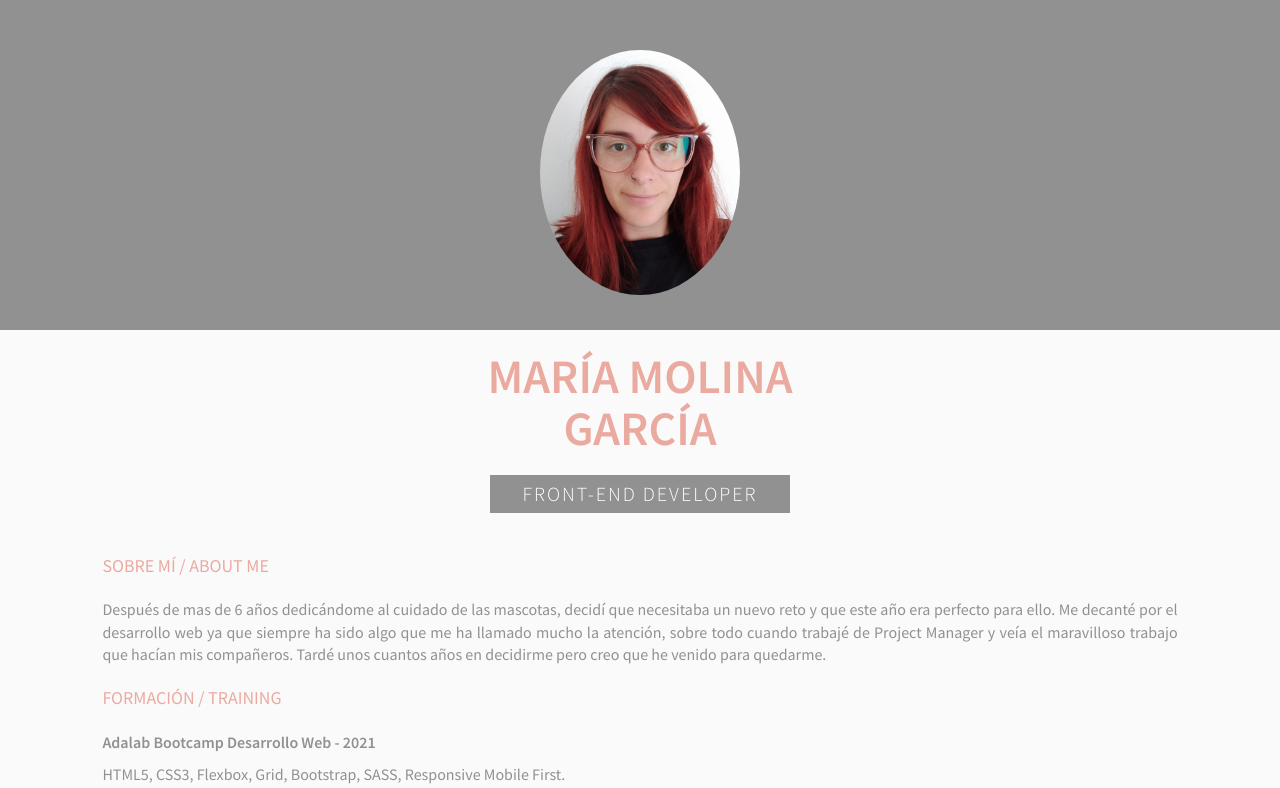
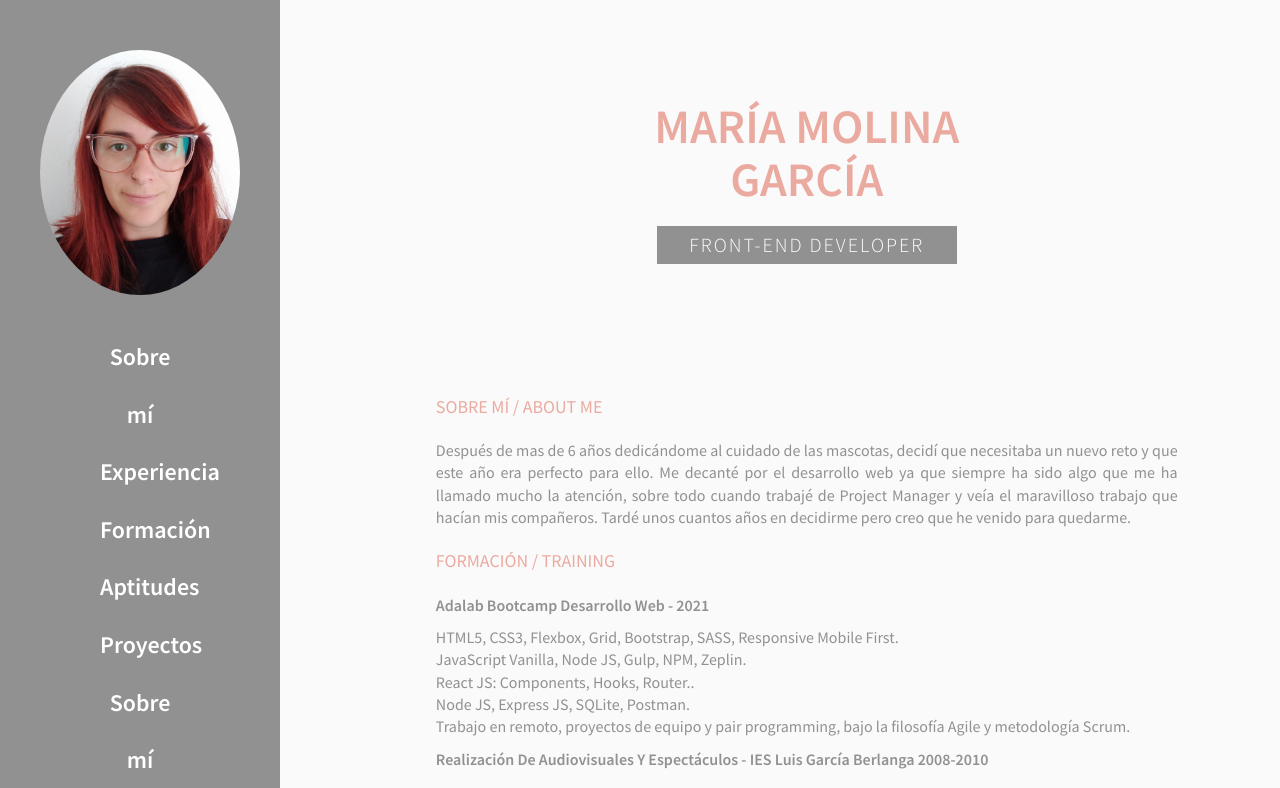
Before and after one commit to mariamolinagarcia/MariaMolina-Porfolio, a React (Create React App) app: page / in a window 1280 px wide. Shown: the top 788 px of the page. Built offline with nearby package versions, Linux system fonts and the light colour scheme.

Commit message:
responsive desktop

```diff
--- a/src/components/App.js
+++ b/src/components/App.js
@@ -1,7 +1,7 @@
 
 import '../styles/app.scss';
 import '../styles/page.scss';
-import Sidebar from './Sidebar';
+import Nav from './Nav';
 import Header from './Header';
 import Main from './Main';
 import Footer from './Footer';
@@ -12,7 +12,7 @@ function App() {
   return (
     <div class='page'>
     <Header />
-    <Sidebar />
+    <Nav />
     <Main />
     <Footer />
 
--- a/src/components/Header.js
+++ b/src/components/Header.js
@@ -8,12 +8,7 @@ const Header = ()=>{
             <div className='header__image'>
                 <img className='header__image--photo' src={imgMaria} alt="" title="" width="200px"/>
             </div>
-            <div className='header__titles'>
-                <h1>María Molina García</h1>
-                <div className='header__titles--h2'>
-                <h2>Front-End developer</h2>
-                </div>
-            </div>
+
 
 
         </div>
--- a/src/components/Main.js
+++ b/src/components/Main.js
@@ -1,3 +1,4 @@
+import Name from './Name'
 import AboutMe from './AboutMe';
 import Experience from './Experience';
 import Projects from './Projects';
@@ -11,6 +12,7 @@ const Main = ()=>{
 
     return (
         <div className='main'>
+            <Name />
             <AboutMe />
             <Training />
 
--- /dev/null
+++ b/src/components/Name.js
@@ -0,0 +1,21 @@
+import '../styles/name.scss';
+const Name =()=>{
+
+
+
+
+    return(
+
+
+        <div className='name__titles'>
+                <h1>María Molina García</h1>
+                <div className='name__titles--h2'>
+                <h2>Front-End developer</h2>
+                </div>
+            </div>
+
+    )
+
+}
+
+export default Name;
--- a/src/components/Sidebar.js
+++ b/src/components/Nav.js
@@ -1,5 +1,5 @@
 import burger from '../images/menu-icon.png';
-import '../styles/sidebar.scss';
+import '../styles/nav.scss';
 import { useState } from 'react';
 const Sidebar = ()=>{
 
--- a/src/styles/header.scss
+++ b/src/styles/header.scss
@@ -2,12 +2,13 @@
 
 .header {
   display: flex;
-  flex-direction: column;
+
   align-items: center;
   text-align: center;
   line-height: 1.2;
 
   width: 100%;
+
   &__image {
     width: 100%;
     background-color: $second-background-color;
@@ -17,19 +18,12 @@
     &--photo {
       border-radius: 50%;
     }
-  }
-  &__titles {
-    line-height: 1.4;
-    & h1 {
-      width: 13ch;
-    }
-    &--h2 {
-      width: 300px;
-      background-color: $second-background-color;
-      margin: 20px auto auto auto;
-
-      padding: 5px 0px 5px 0px;
-      margin-bottom: 20px;
+    @media (min-width: 768px) {
+      grid-column: 1;
+      grid-row: 1;
+      position: fixed;
+      top: 0px;
+      width: 280px;
     }
   }
 }
--- a/src/styles/main.scss
+++ b/src/styles/main.scss
@@ -2,4 +2,7 @@
   margin-left: 8vw;
   margin-right: 8vw;
   text-align: justify;
+  @media (min-width: 768px) {
+    grid-column: 2;
+  }
 }
--- /dev/null
+++ b/src/styles/name.scss
@@ -0,0 +1,26 @@
+@import "./variables.scss";
+
+.name__titles {
+  display: flex;
+  flex-direction: column;
+  align-items: center;
+  justify-content: center;
+  margin: 80px 0px;
+  line-height: 1.4;
+  & h1 {
+    width: 13ch;
+    text-align: center;
+    margin: 20px auto auto auto;
+  }
+  &--h2 {
+    width: 300px;
+    background-color: $second-background-color;
+    margin: 20px auto auto auto;
+    text-align: center;
+    padding: 5px 0px 5px 0px;
+    margin-bottom: 20px;
+    @media (min-width: 768px) {
+      margin-bottom: 50px;
+    }
+  }
+}
--- a/src/styles/sidebar.scss
+++ b/src/styles/nav.scss
@@ -7,10 +7,14 @@
   color: white;
   line-height: 2.4;
   display: flex;
+  @media (min-width: 768px) {
+    top: 328px;
+    width: 280px;
+  }
 
   &__burger {
     width: 50px;
-    //display: block;
+
     cursor: pointer;
     background-color: rgba($color: $second-background-color, $alpha: 0.8);
     padding-top: 20px;
@@ -38,8 +42,13 @@
     background-color: rgba($color: $second-background-color, $alpha: 0.8);
     display: none;
 
-    // @media (min-width: 768px) {
-    // }
+    @media (min-width: 768px) {
+      display: flex;
+      background-color: rgba($color: $second-background-color, $alpha: 1);
+      grid-column: 1;
+      grid-row: 2;
+      justify-content: stretch;
+    }
     &--item {
       text-align: center;
       padding-left: 100px;
--- a/src/styles/page.scss
+++ b/src/styles/page.scss
@@ -5,6 +5,9 @@
   font-family: "Source Sans Pro", sans-serif;
   color: $second-background-color;
   line-height: 1.4;
+  @media (min-width: 768px) {
+    display: flex;
+  }
 }
 
 h1 {
```
